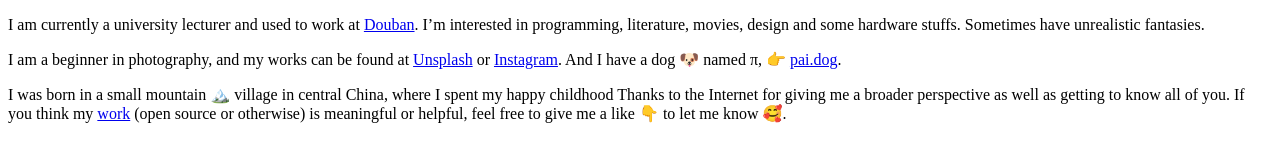
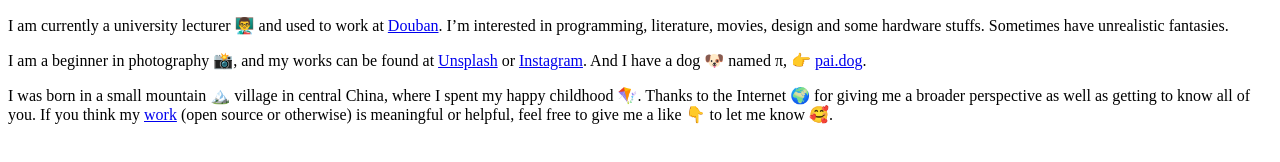
Before and after one commit to ischaojie/blog, an Astro site: page /intro in a window 1280 px wide. Built offline with nearby package versions, Linux system fonts and the light colour scheme; Astro itself is replaced by a stand-in of ours.

Commit message:
Intro change

```diff
--- a/src/pages/about.mdx
+++ b/src/pages/about.mdx
@@ -24,7 +24,7 @@ The name **"Chaojie"** inspiration comes from the book **"A Universal History of
 
 ## About This Site
 
-This site is built with [Astro](https://astro.build/).
+This site is built with [Astro](https://astro.build/), and the source code at [here](https://github.com/ischaojie/blog/).
 
 ## About Avatar
 
--- a/src/pages/intro.md
+++ b/src/pages/intro.md
@@ -1,5 +1,5 @@
-I am currently a university lecturer and used to work at [Douban](https://douban.com). I’m interested in programming, literature, movies, design and some hardware stuffs. Sometimes have unrealistic fantasies.
+I am currently a university lecturer 👨‍🏫 and used to work at [Douban](https://douban.com). I’m interested in programming, literature, movies, design and some hardware stuffs. Sometimes have unrealistic fantasies.
 
-I am a beginner in photography, and my works can be found at [Unsplash](https://unsplash.com/@chaojie) or [Instagram](https://www.instagram.com/chaojie_cn/). And I have a dog 🐶 named π, 👉 [pai.dog](https://pai.dog/).
+I am a beginner in photography 📸, and my works can be found at [Unsplash](https://unsplash.com/@chaojie) or [Instagram](https://www.instagram.com/chaojie_cn/). And I have a dog 🐶 named π, 👉 [pai.dog](https://pai.dog/).
 
-I was born in a small mountain 🏔️ village in central China, where I spent my happy childhood Thanks to the Internet for giving me a broader perspective as well as getting to know all of you. If you think my [work](/projects/) (open source or otherwise) is meaningful or helpful, feel free to give me a like 👇 to let me know 🥰.
+I was born in a small mountain 🏔️ village in central China, where I spent my happy childhood 🪁. Thanks to the Internet 🌍 for giving me a broader perspective as well as getting to know all of you. If you think my [work](/projects/) (open source or otherwise) is meaningful or helpful, feel free to give me a like 👇 to let me know 🥰.
```
